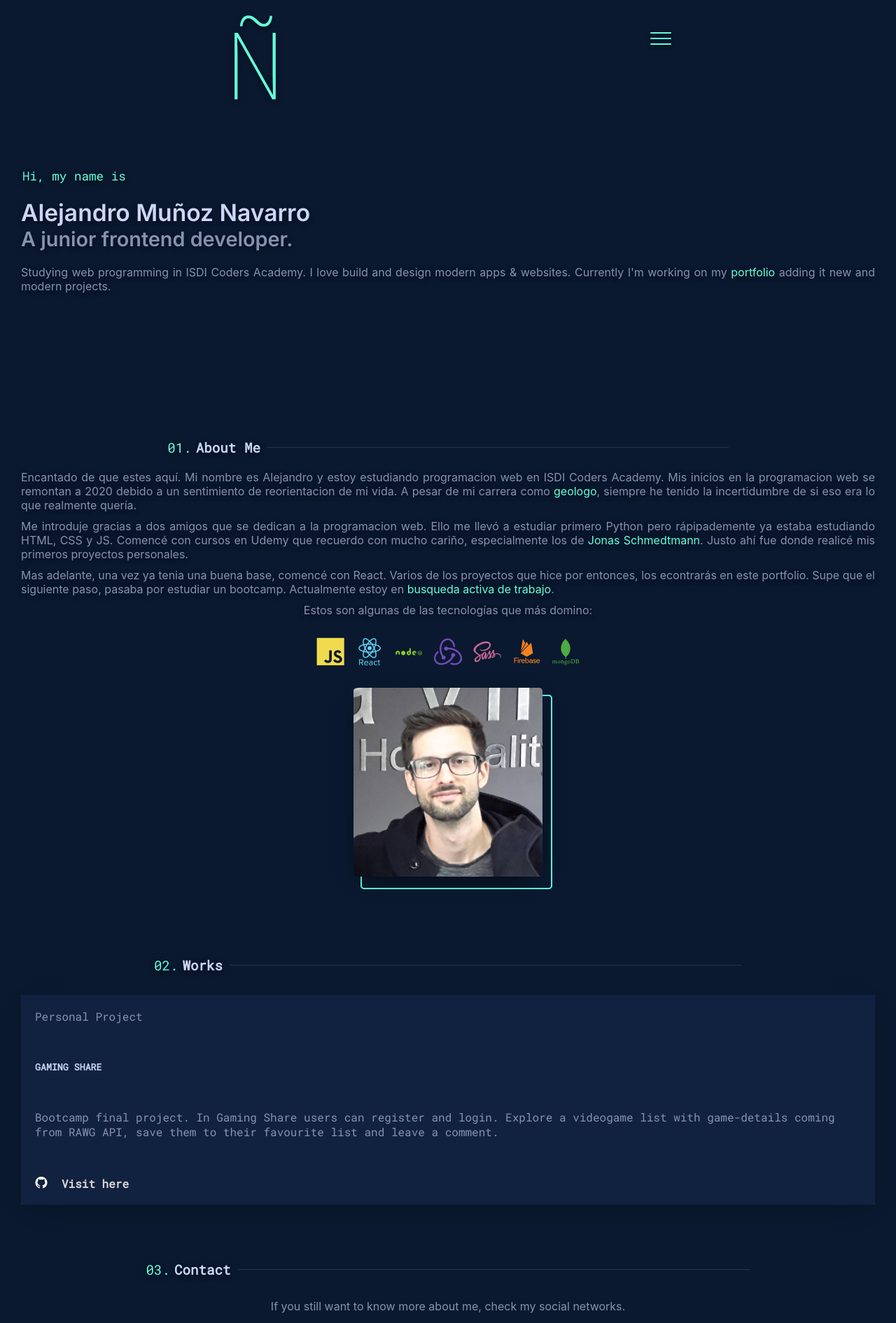
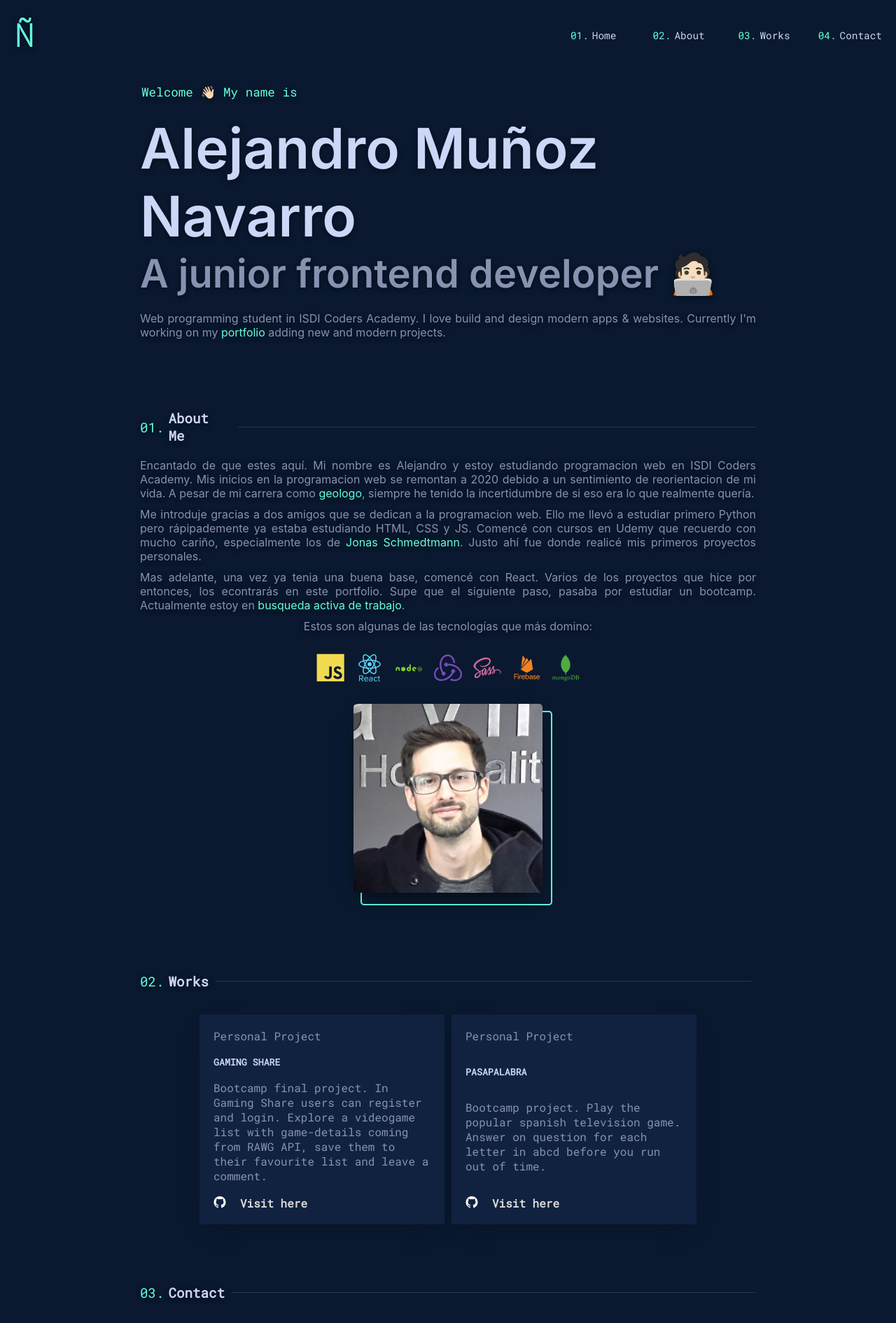
Before and after one commit to Munios12/alexPortfolio2022, a React (Create React App) app: page / in a window 1280 px wide. Shown: the top 1891 px of the page at 70% size. Built offline with nearby package versions, Linux system fonts and the light colour scheme.

Commit message:
good changes

```diff
--- a/src/AboutMe/aboutme_styles.scss
+++ b/src/AboutMe/aboutme_styles.scss
@@ -90,3 +90,16 @@
         z-index: -1;
     }
 }
+
+@media (min-width: 742px) {
+    .sectionAbout {
+        padding: 0px 200px;
+    }
+
+    .sectionAbout__title {
+        &::after {
+            width: 87%;
+            justify-content: baseline;
+        }
+    }
+}
--- a/src/Contact/Contact.jsx
+++ b/src/Contact/Contact.jsx
@@ -7,8 +7,7 @@ export const Contact = () => {
             <section className="sectionContact" id="contact">
                 <h1 className="sectionContact__title">Contact</h1>
                 <p className="sectionContact__text">
-                    If you still want to know more about me, check my social
-                    networks.
+                    Follow me o say hi in my social networks
                 </p>
                 <ul className="socialmedia-icons__list">
                     <li className="socialmedia-icon icon__1">
--- a/src/Contact/contact_styles.scss
+++ b/src/Contact/contact_styles.scss
@@ -62,3 +62,19 @@
     width: 3rem;
     color: $secondary-color;
 }
+
+@media (min-width: 742px) {
+    .sectionContact {
+        padding: 0px 200px;
+    }
+
+    .sectionContact__title {
+        &::after {
+            width: 100%;
+        }
+    }
+
+    .socialmedia-icon {
+        width: 2%;
+    }
+}
--- a/src/Header/Header.jsx
+++ b/src/Header/Header.jsx
@@ -70,11 +70,29 @@ export const Header = () => {
             <header className="header" id="home">
                 <h1 className="header__title">Ñ</h1>
 
+                <nav className="desktop-navbar">
+                    <ol className="desktop-navbar__list">
+                        <li className="desktop-navbar__item">
+                            <a href="#home">Home</a>
+                        </li>
+                        <li className="desktop-navbar__item">
+                            <a href="#aboutMe">About</a>
+                        </li>
+                        <li className="desktop-navbar__item">
+                            <a href="#works">Works</a>
+                        </li>
+                        <li className="desktop-navbar__item">
+                            <a href="#contact">Contact</a>
+                        </li>
+                    </ol>
+                </nav>
+
                 <button onClick={showAnim} className="header__nav">
                     <div className="nav__hamburguer-menu"></div>
                     <div className="nav__hamburguer-menu"></div>
                     <div className="nav__hamburguer-menu"></div>
                 </button>
+
                 <aside className="aside__menu" ishidden="false">
                     <nav className="aside__nav">
                         <ol className="asideMenu__list">
@@ -104,23 +122,18 @@ export const Header = () => {
                 </aside>
             </header>
             <section className="section">
-                <h1 className="section__title">Hi, my name is</h1>
+                <h1 className="section__title">Welcome 👋🏻 My name is</h1>
                 <h2 className="section__myname">Alejandro Muñoz Navarro</h2>
                 <h3 className="section__profesion">
-                    A junior frontend developer.
+                    A junior frontend developer 🧑🏻‍💻
                 </h3>
                 <p className="section__bio">
-                    Studying web programming in ISDI Coders Academy. I love
-                    build and design modern apps & websites. Currently I'm
-                    working on my
-                    <span className="bio__word"> portfolio</span> adding it new
-                    and modern projects.
+                    Web programming student in ISDI Coders Academy. I love build
+                    and design modern apps & websites. Currently I'm working on
+                    my
+                    <span className="bio__word"> portfolio</span> adding new and
+                    modern projects.
                 </p>
-                {/* <div className="falseButton">
-                    <p className="falseButton__text" onClick={handleAnchorTags}>
-                        All about me!
-                    </p>
-                </div> */}
             </section>
         </>
     );
--- a/src/Header/header_styles.scss
+++ b/src/Header/header_styles.scss
@@ -154,6 +154,7 @@
             color: #ccd6f6;
         }
     }
+
     .asideMenu__list li:nth-child(1)::before {
         content: "00.";
         color: $secondary-color;
@@ -200,3 +201,106 @@
     filter: blur(3px);
     overflow: hidden;
 }
+
+.desktop-navbar {
+    display: none;
+}
+
+@media (min-width: 742px) {
+    .header {
+        display: flex;
+        justify-content: space-between;
+        padding: 20px;
+        min-height: auto;
+
+        .header__title {
+            font-size: 3rem;
+            font-weight: bold;
+        }
+    }
+
+    .header__nav {
+        display: none;
+    }
+
+    .desktop-navbar {
+        display: contents;
+        font-family: "Roboto Mono", monospace;
+        font-size: 0.9rem;
+
+        & a {
+            text-decoration: none;
+            color: inherit;
+        }
+
+        .desktop-navbar__list {
+            color: $secondary-color-text;
+            display: flex;
+            flex-direction: row;
+            align-items: center;
+            list-style: none;
+            gap: 2rem;
+        }
+        .desktop-navbar__item {
+            min-width: 90px;
+            display: flex;
+            justify-content: center;
+        }
+
+        .desktop-navbar__list li:nth-child(1)::before {
+            content: "01.";
+            color: $secondary-color;
+            display: flex;
+            justify-content: left;
+            flex-direction: row;
+            text-align: right;
+            margin-right: 5px;
+        }
+        .desktop-navbar__list li:nth-child(2)::before {
+            content: "02.";
+            color: $secondary-color;
+            display: flex;
+            justify-content: left;
+            flex-direction: row;
+            text-align: right;
+            margin-right: 5px;
+        }
+        .desktop-navbar__list li:nth-child(3)::before {
+            content: "03.";
+            color: $secondary-color;
+            display: flex;
+            justify-content: left;
+            flex-direction: row;
+            text-align: right;
+            margin-right: 5px;
+        }
+        .desktop-navbar__list li:nth-child(4)::before {
+            content: "04.";
+            color: $secondary-color;
+            display: flex;
+            justify-content: left;
+            flex-direction: row;
+            text-align: right;
+            margin-right: 5px;
+        }
+    }
+
+    .section {
+        margin: 0px;
+        padding: 20px 200px;
+        width: fit-content;
+
+        .section__myname {
+            font-size: 5rem;
+        }
+
+        .section__profesion {
+            font-size: 3.5rem;
+        }
+
+        .section__bio {
+            height: fit-content;
+            max-width: 1000px;
+        }
+    }
+}
--- a/src/Works/Works.jsx
+++ b/src/Works/Works.jsx
@@ -38,6 +38,35 @@ export const Works = () => {
                             </div>
                         </div>
                     </li>
+                    <li className="work1">
+                        <div className="work1__card">
+                            <p>Personal Project</p>
+                            <h5>PASAPALABRA</h5>
+
+                            <div className="work1__card-description">
+                                <p>
+                                    Bootcamp project. Play the popular spanish
+                                    television game. Answer on question for each
+                                    letter in abcd before you run out of time.
+                                </p>
+                            </div>
+                            <div className="work1__card-links">
+                                <a
+                                    className="work1__card-applink"
+                                    href="https://github.com/Munios12/202204-W01-Alejandro-Munoz"
+                                >
+                                    <i class="devicon-github-original"></i>
+                                </a>
+
+                                <a
+                                    className="work1__card-applink"
+                                    href="https://202204-w01-alejandro-munoz.netlify.app/"
+                                >
+                                    Visit here
+                                </a>
+                            </div>
+                        </div>
+                    </li>
                 </ul>
             </section>
         </>
--- a/src/Works/works_styles.scss
+++ b/src/Works/works_styles.scss
@@ -94,3 +94,26 @@
 
     font-size: large;
 }
+
+@media (min-width: 742px) {
+    .sectionWorks {
+        padding: 0px 200px;
+    }
+    .sectionWorks__title {
+        justify-content: flex-start;
+        &::after {
+            width: 87%;
+            justify-content: baseline;
+        }
+    }
+
+    .work1 {
+        max-width: 350px;
+        margin: 5px;
+    }
+
+    .works__projectList {
+        align-items: baseline;
+        flex-direction: row;
+    }
+}
```
